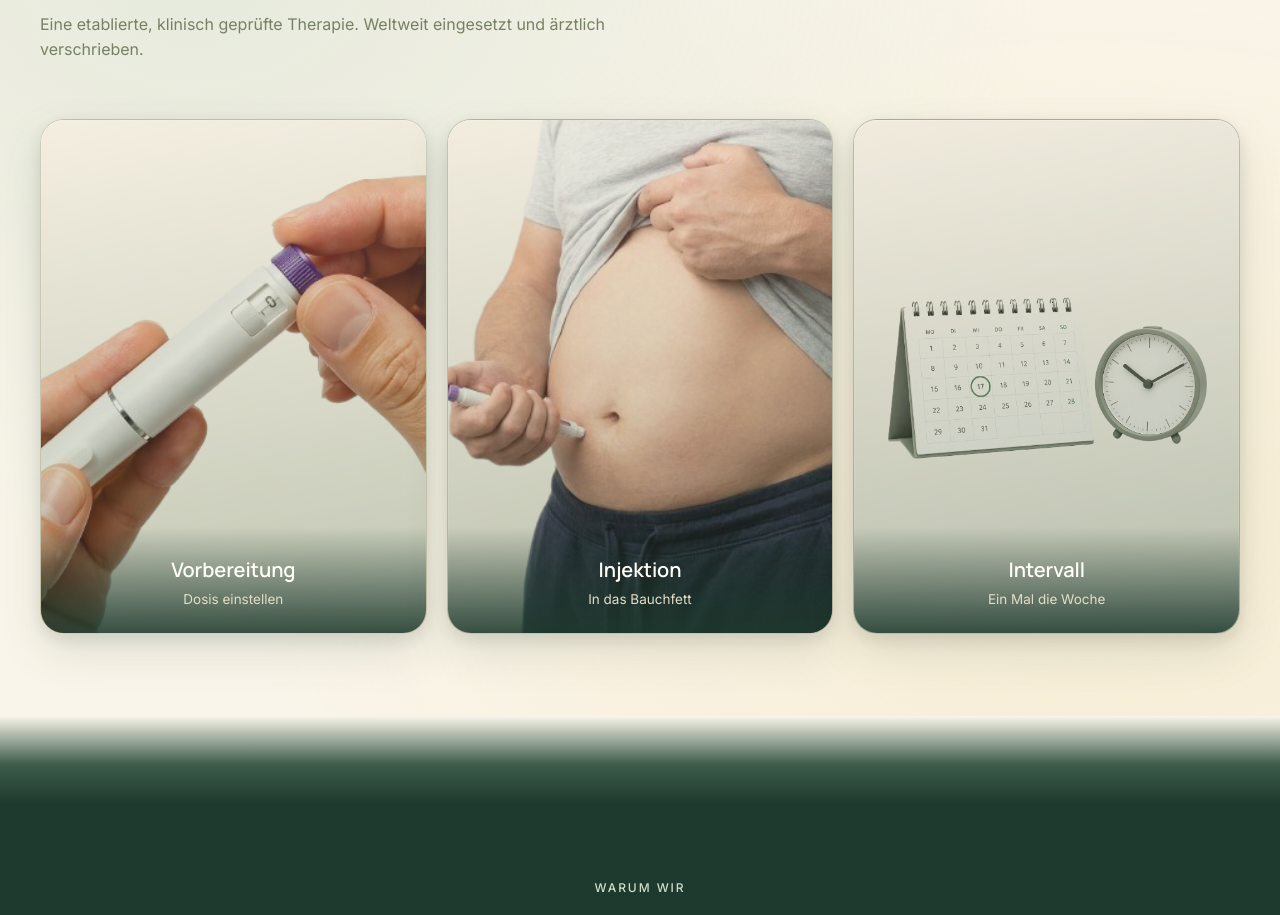
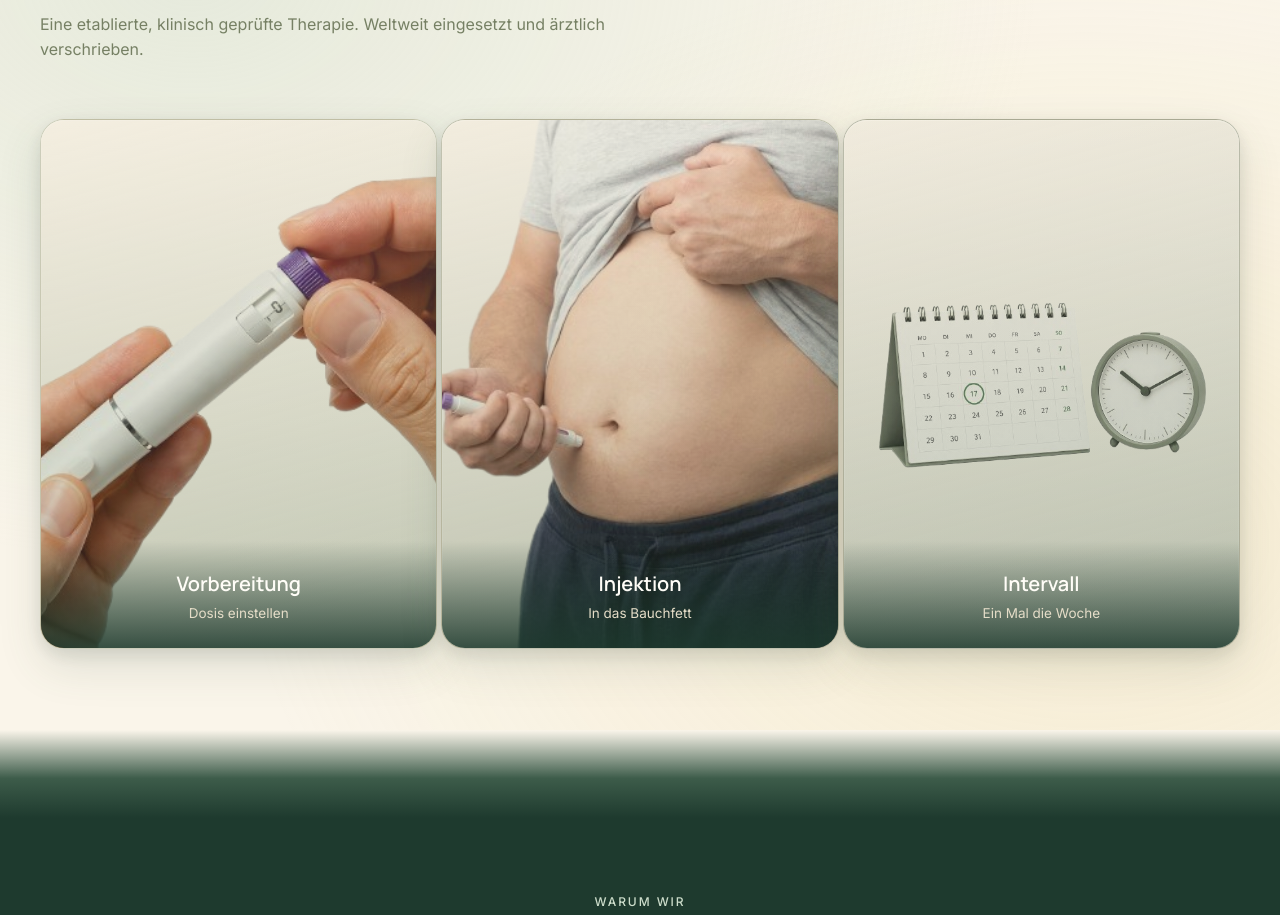
Before and after one commit to noelhartmann71/Slimedo, a React (Vite) app: page / in a window 1280 px wide. Shown: the part 6005-6920 px from the top of the page. Built offline with nearby package versions, Linux system fonts and the light colour scheme; no server answers; a web font is replaced by a local one.

Commit message:
feat: AnwendungSection responsive adjustments for MacBook 14" and 16"
- Cards limited to max-height 540px (14") and 620px (16")
- Grid gap reduced to 4px/6px so all three cards fit on screen

Co-Authored-By: Claude Sonnet 4.6 <noreply@anthropic.com>

```diff
--- a/src/components/slimedo-landing/AnwendungSection.tsx
+++ b/src/components/slimedo-landing/AnwendungSection.tsx
@@ -139,7 +139,7 @@ export default function AnwendungSection() {
                     {imageCards.map((card, i) => (
                         <div
                             key={i}
-                            className={`slimedo-anim slimedo-d${i + 1}`}
+                            className={`slimedo-anim slimedo-d${i + 1} anw-card-resp`}
                             style={{
                                 aspectRatio: '3/4',
                                 background: card.gradient,
@@ -233,6 +233,18 @@ export default function AnwendungSection() {
           .anw-grid-resp { grid-template-columns: 1fr !important; }
           .anw-hl-resp { font-size: 32px !important; }
         }
+
+        /* MacBook 14" (~1280–1520px) */
+        @media (min-width: 1280px) and (max-width: 1520px) {
+          .anw-card-resp { max-height: 540px !important; }
+          .anw-grid-resp { gap: 4px !important; }
+        }
+
+        /* MacBook 16" (~1600–1800px) */
+        @media (min-width: 1600px) and (max-width: 1800px) {
+          .anw-card-resp { max-height: 620px !important; }
+          .anw-grid-resp { gap: 6px !important; }
+        }
       `}</style>
         </section>
     );
```
